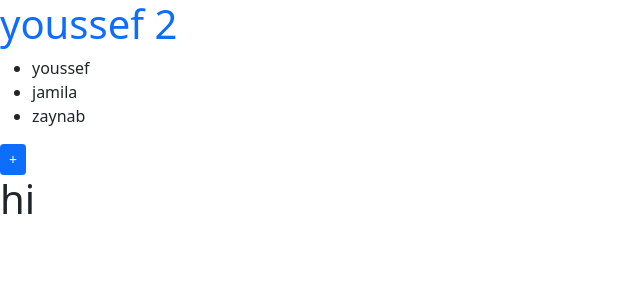
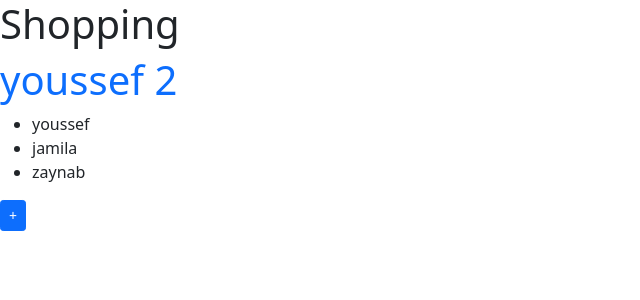
Before and after one commit to Elkafhi-Youssef/learnReact, a React (Create React App) app: page / in a window 1280 px wide. Shown: the top 300 px of the page, without its empty margins (0-640 px from the left). Built offline with nearby package versions, Linux system fonts and the light colour scheme.

Commit message:
create more than 1 com

```diff
--- a/src/App.js
+++ b/src/App.js
@@ -1,11 +1,11 @@
 import './App.css';
 import Product from './Product';
+import Shopping from './Shopping';
 
 function App() {
   return (
     <div>
-      <Product/>
-    <h1>hi</h1>
+      <Shopping/>
     </div>
 
   );
--- /dev/null
+++ b/src/Shopping.jsx
@@ -0,0 +1,27 @@
+import React, { Component } from 'react'
+import Product from './Product';
+
+class Shopping extends Component{
+    state = {
+        product:[
+            {id:1,name:"buger",count:1},
+            {id:2,name:"buger1",count:3},
+            {id:1,name:"buger2",count:5},
+        ]
+    }
+    render(){
+        return(
+            <React.Fragment>
+            <div>
+                <h1>Shopping</h1>
+                <Product/>
+            </div>
+            </React.Fragment>
+        );
+    }
+}
+
+export default Shopping;
+
+
+// <React.Fragment> use like a wrpper without display in a DOM
```
